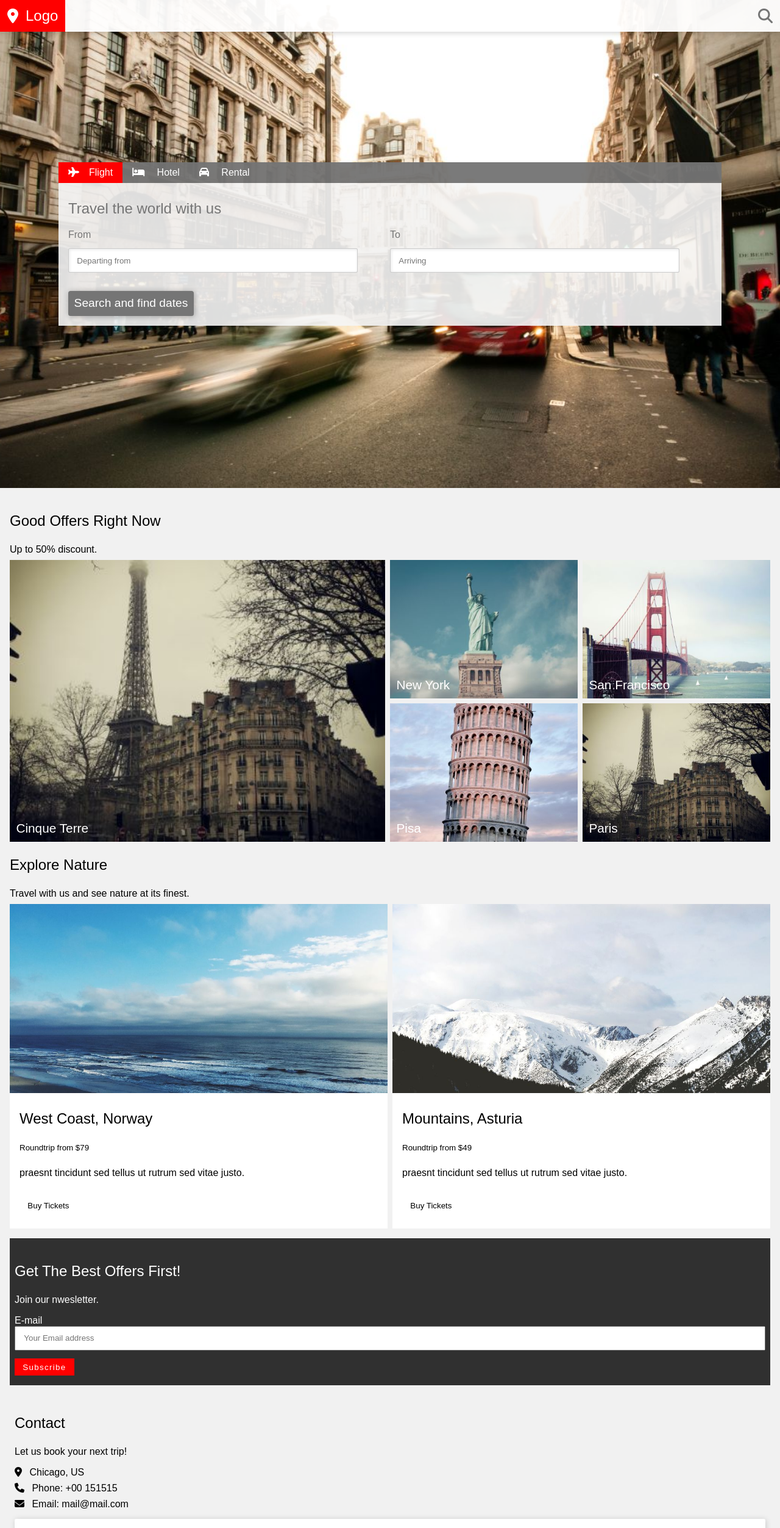
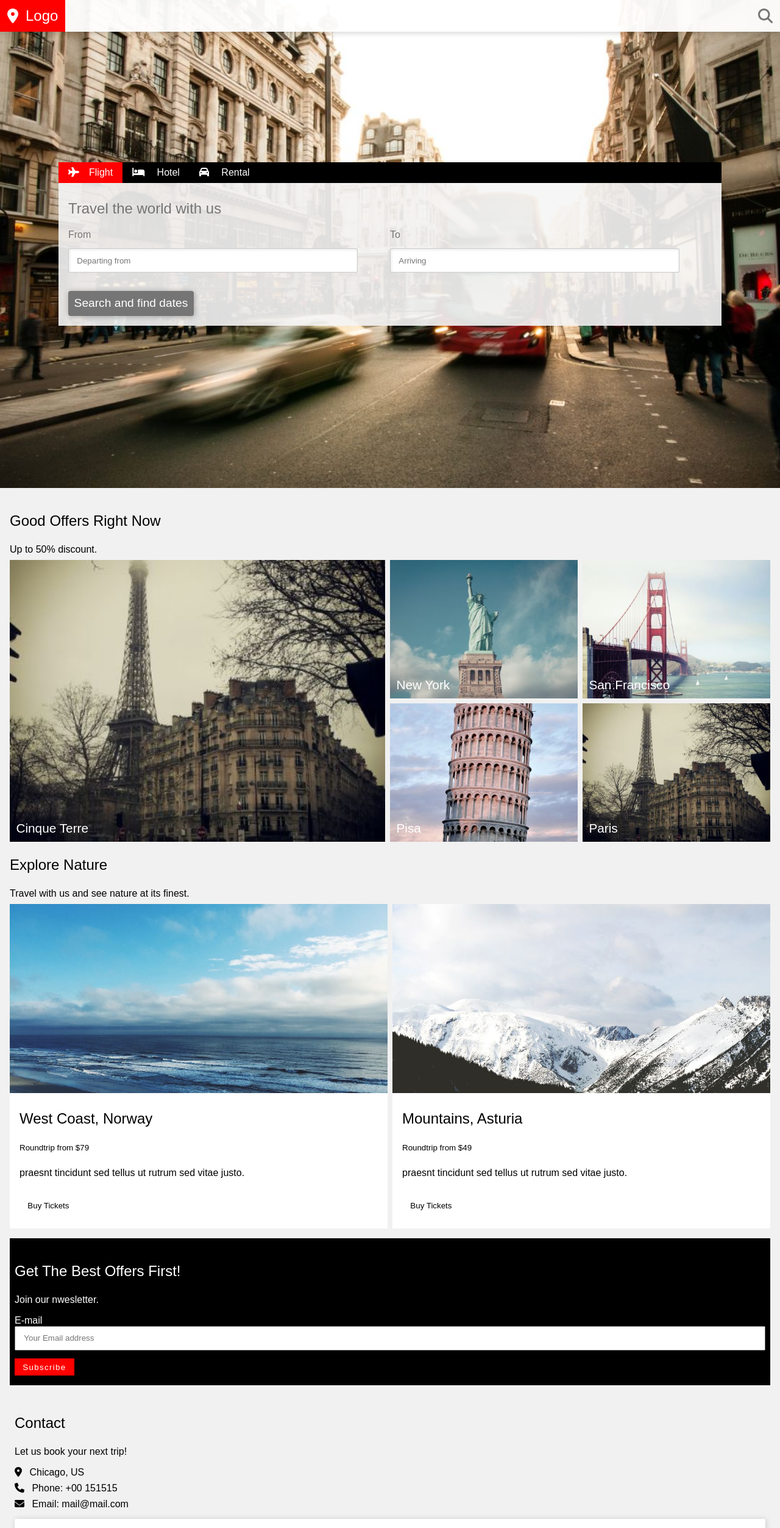
Before and after one commit to BaselGehad/hotel, a plain HTML site: page index.html in a window 1280 px wide. Shown: the top 2505 px of the page at 61% size. Drawn offline with Linux system fonts and the light colour scheme.

Commit message:
Update style.css

```diff
--- a/style.css
+++ b/style.css
@@ -74,7 +74,7 @@ header section {
 }
 /* nav bar of the section*/
 header section nav {
-  background-color: rgba(0, 0, 0, 0.5);
+  background-color: rgba(0, 0, 0, 1);
   color: white;
 }
 header section nav ul {
@@ -255,7 +255,7 @@ main section.explore div.parent figure figcaption button:hover {
 }
 /* get the best offers */
 main section.best-offer {
-  background-color: rgba(0, 0, 0, 0.8);
+  background-color: rgba(0, 0, 0, 1);
   color: white;
   padding: 1em 0.5em;
   margin: 1em 0;
```
